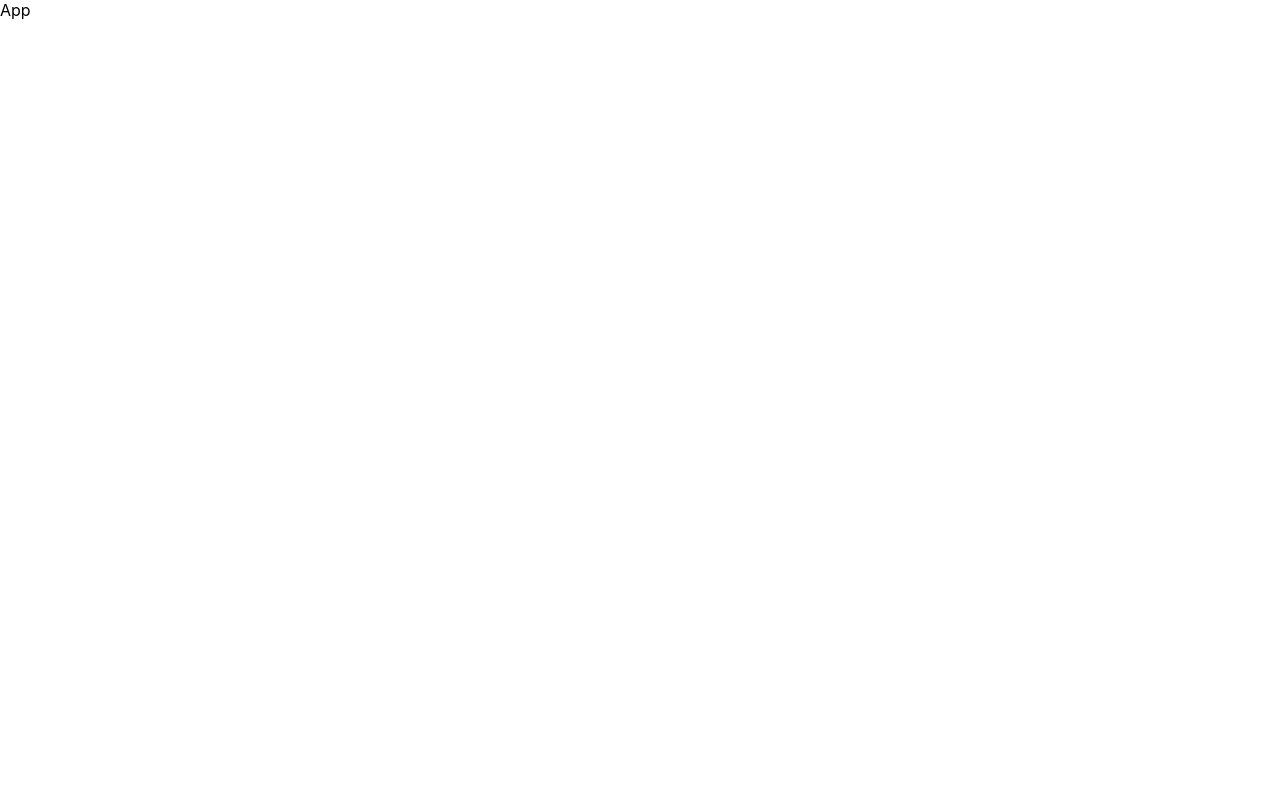
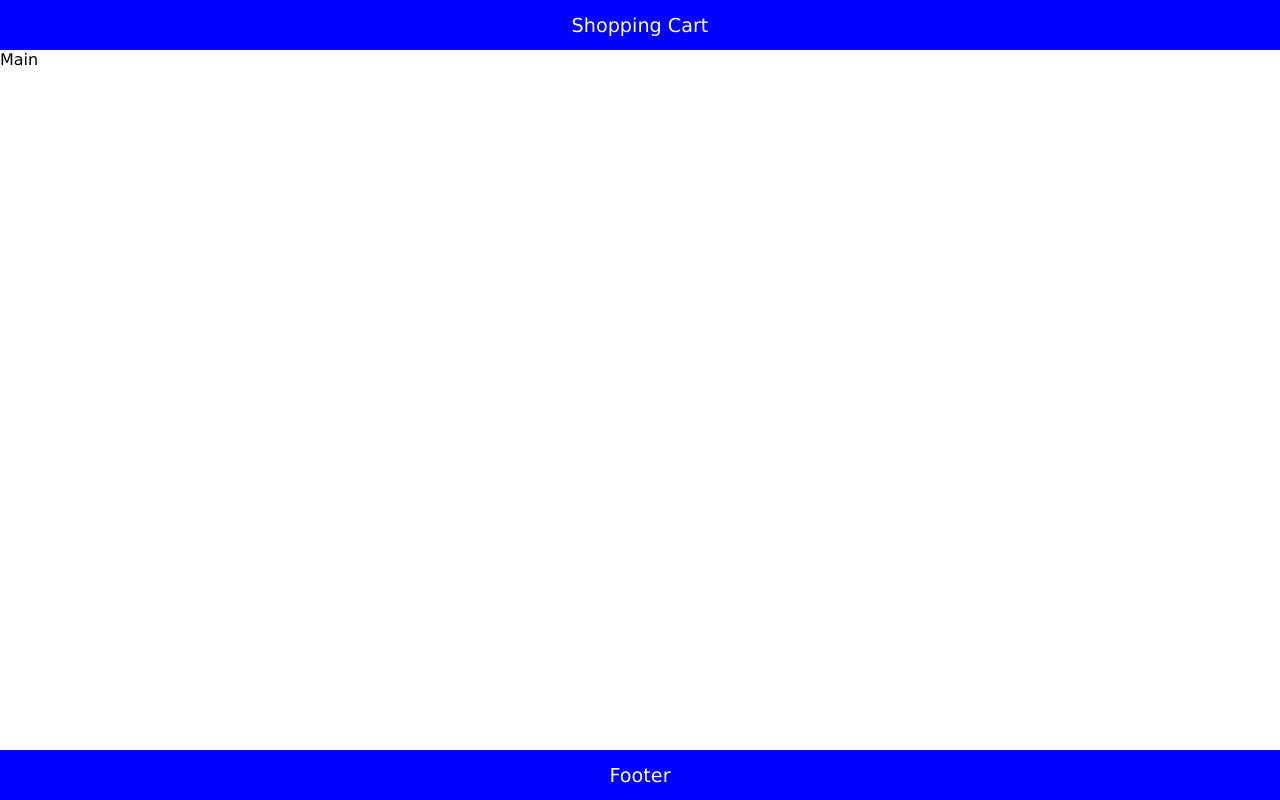
Before and after one commit to OmniaEmam/ReactShoppingCart, a React (Create React App) app in the folder Client/: page / in a window 1280 px wide. Built offline with nearby package versions, Linux system fonts and the light colour scheme.

Commit message:
header-Component

```diff
--- a/Client/gulpfile.js
+++ b/Client/gulpfile.js
@@ -3,5 +3,5 @@
 const sass = gulpSass(require ('sass'));
 
 gulp.task('sass' , async function(){
-    gulp.src('src/*.scss').pipe(sass()).pipe(gulp.dest('src/css'))
+    gulp.src('src/components/**/*.scss').pipe(sass()).pipe(gulp.dest('src/css'))
 })
--- a/Client/src/App.js
+++ b/Client/src/App.js
@@ -1,8 +1,18 @@
+import Header from "./components/Header/Header";
+
 function App() {
   return (
-    <div className="App">
-      App
-    </div>
+      <div className="layout">
+        <Header />
+
+        <main>
+          Main
+        </main>
+
+        <footer>
+          Footer
+        </footer>
+      </div>
   );
 }
 
--- /dev/null
+++ b/Client/src/components/Header/Header.js
@@ -0,0 +1,12 @@
+import React from 'react';
+import "../../css/Header/Header.css";
+function Header() {
+    return(
+         <header>
+           Shopping Cart
+         </header>
+    )
+
+}
+
+export default Header
--- /dev/null
+++ b/Client/src/components/Header/Header.scss
@@ -0,0 +1,11 @@
+header
+{
+  grid-area: header;
+  background-color: blue;
+  color: white;
+  font-size: 1.2rem;
+  font-weight: 520;
+  display: flex;
+  justify-content: center;
+  align-items: center;
+}
--- /dev/null
+++ b/Client/src/css/Header/Header.css
@@ -0,0 +1,10 @@
+header {
+  grid-area: header;
+  background-color: blue;
+  color: white;
+  font-size: 1.2rem;
+  font-weight: 400;
+  display: flex;
+  justify-content: center;
+  align-items: center;
+}
--- a/Client/src/index.css
+++ b/Client/src/index.css
@@ -1,13 +1,42 @@
-body {
+*
+{
   margin: 0;
-  font-family: -apple-system, BlinkMacSystemFont, 'Segoe UI', 'Roboto', 'Oxygen',
-    'Ubuntu', 'Cantarell', 'Fira Sans', 'Droid Sans', 'Helvetica Neue',
-    sans-serif;
-  -webkit-font-smoothing: antialiased;
-  -moz-osx-font-smoothing: grayscale;
+  padding: 0;
+  box-sizing: border-box;
+  font-family: Verdana, Geneva, Tahoma, sans-serif;
 }
 
-code {
-  font-family: source-code-pro, Menlo, Monaco, Consolas, 'Courier New',
-    monospace;
+#root
+{
+  height: 100vh;
 }
+
+.layout
+{
+  display: grid;
+  grid-template-areas:
+  "header"
+  "main"
+  "footer";
+  height: 100%;
+  grid-template-rows: 50px 1fr 50px;
+}
+
+
+
+main
+{
+  grid-area: main;
+}
+
+footer
+{
+  grid-area: footer;
+  background-color: blue;
+  color: white;
+  font-size: 1.2rem;
+  font-weight: 520;
+  display: flex;
+  justify-content: center;
+  align-items: center;
+}
```
Also changed, not shown: Client/package.json (+4 -6 lines), 1 other file (tests, documents, lock files or other folders).
